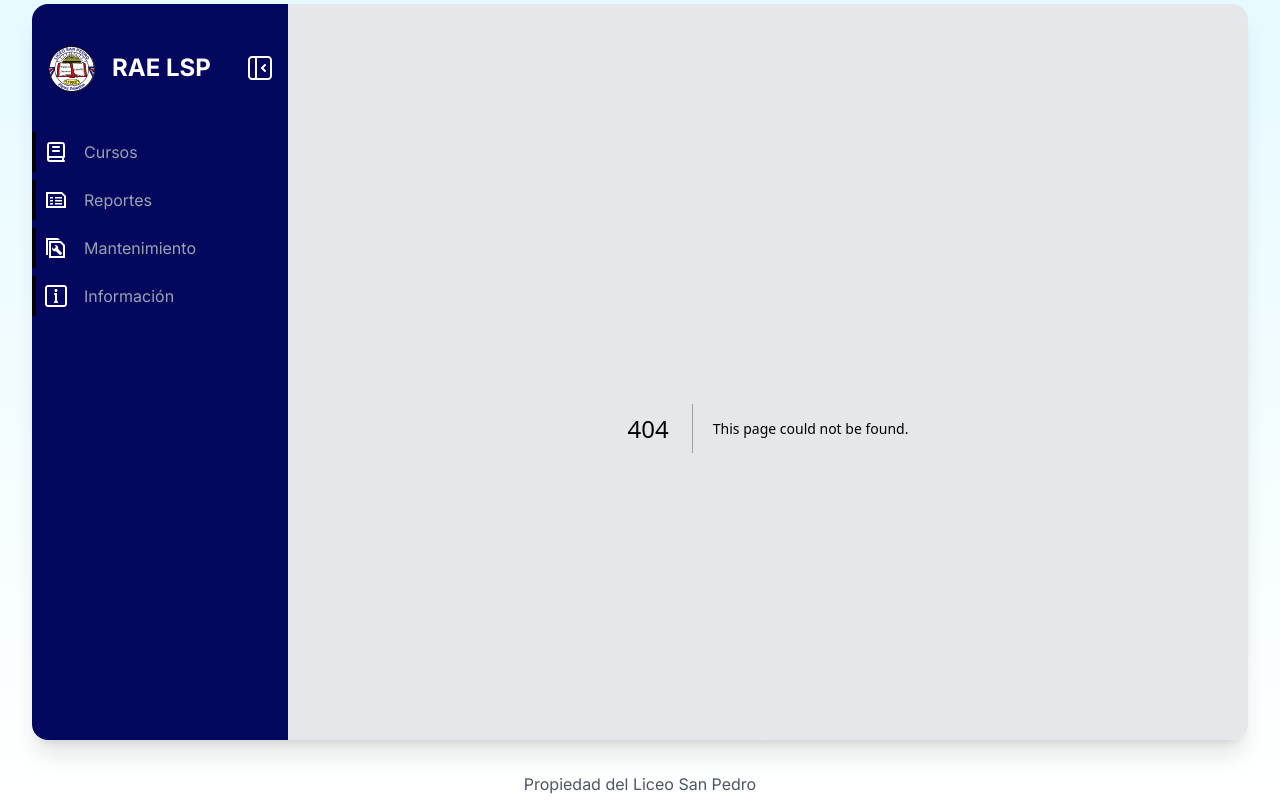
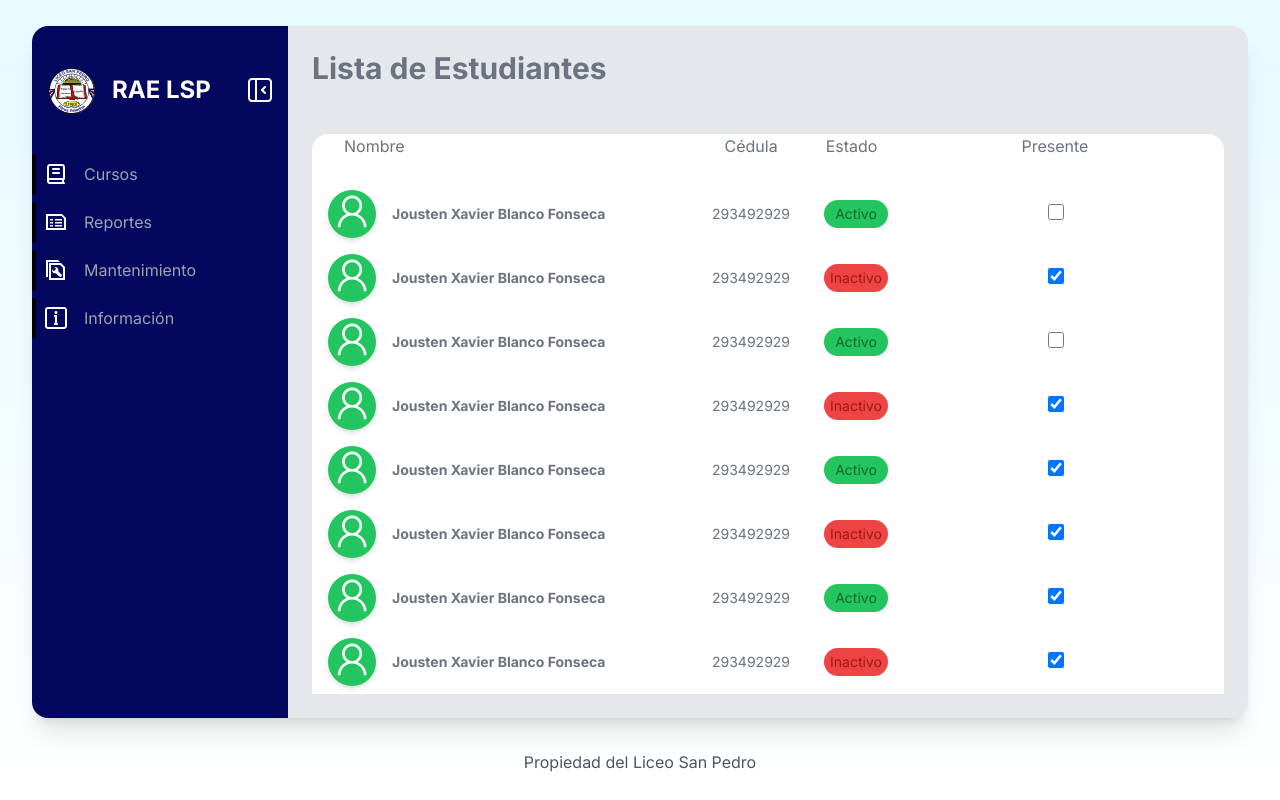
Before and after one commit to JoustenBlanco/ProyectoIngenieria, a Next.js app: page /homepages/curses/studentsList in a window 1280 px wide. Before the commit this address had no page. Built offline with nearby package versions, Linux system fonts and the light colour scheme.

Commit message:
[ADD] Students List

```diff
--- /dev/null
+++ b/src/app/components/Atoms/checkbox.tsx
@@ -0,0 +1,35 @@
+"use client";
+import React from "react";
+
+interface ButtonProps {
+  name: string;
+  iconName: string;
+  bgColor: string;
+  onClick: () => void;
+}
+
+const Button: React.FC<ButtonProps> = ({
+  name,
+  iconName,
+  bgColor,
+  onClick,
+}) => {
+  return (
+    <div className="flex items-center mb-6">
+      <input
+        type="checkbox"
+        id="check"
+        name="check"
+        className="h-4 w-4 text-indigo-600 focus:ring-indigo-500 border-gray-300 rounded"
+      />
+      <label
+        htmlFor="check"
+        className="ml-2 text-lg font-medium text-gray-700"
+      >
+        Recordarme
+      </label>
+    </div>
+  );
+};
+
+export default Button;
--- a/src/app/components/curses/curse.tsx
+++ b/src/app/components/curses/curse.tsx
@@ -1,15 +1,24 @@
 "use client";
 import React from "react";
+import { useRouter } from "next/navigation";
 
 interface CurseProps {
   image: string;
   title: string;
   description: string;
+  route: string;
 }
 
-const Curse: React.FC<CurseProps> = ({ image, title, description }) => {
+
+
+const Curse: React.FC<CurseProps> = ({ image, title, description, route }) => {
+  const router = useRouter();
+
+  const handleClick = () => {
+    router.push(route);
+  };
   return (
-    <div className="flex gap-8 justify-start items-center w-full bg-white p-4 rounded-xl hover:bg-gray-100 transition-all duration-300">
+    <div onClick={handleClick} className="flex gap-8 justify-start items-center w-full bg-white p-4 rounded-xl hover:bg-gray-100 transition-all duration-300">
       <img src={image} className="w-12 h-12 bg-violet-700 rounded-full p-1 shadow-md" alt="" />
       <div className="flex-col gap-1">
         <h2 className="text-2xl font-bold text-gray-500">{title}</h2>
@@ -19,4 +28,6 @@ const Curse: React.FC<CurseProps> = ({ image, title, description }) => {
   );
 };
 
+
+
 export default Curse;
--- /dev/null
+++ b/src/app/components/students/student.tsx
@@ -0,0 +1,63 @@
+"use client";
+import React from "react";
+
+interface StudentProps {
+  image: string;
+  name: string;
+  id: string;
+  status: string;
+  present: string;
+}
+
+const Curse: React.FC<StudentProps> = ({
+  image,
+  name,
+  id,
+  status,
+  present,
+}) => {
+  const getStatusColor = (status: string) => {
+    switch (status.toLowerCase()) {
+      case "activo":
+        return "bg-green-500 text-green-800";
+      case "inactivo":
+        return "bg-red-500 text-red-800";
+      default:
+        return "bg-gray-700";
+    }
+  };
+
+  // Convertimos el valor de "present" a booleano
+  const isPresent = present === "S";
+
+  return (
+    <div className="flex gap-0 justify-start items-center w-full bg-white p-4 hover:bg-gray-100 transition-all duration-300 h-16">
+      <img
+        src={image}
+        className="w-12 h-12 bg-green-500 rounded-full p-1 shadow-md"
+        alt=""
+      />
+      <h2 className="text-sm font-bold text-gray-500 pr-8 w-80 ml-4">
+        {name}
+      </h2>
+      <p className="text-sm text-gray-500 w-24">{id}</p>
+      <div className="w-24 text-center px-4">
+        <p className={`rounded-full ${getStatusColor(status)} text-sm p-1`}>
+          {status}
+        </p>
+      </div>
+      <div className="w-40 text-end">
+        <input
+          type="checkbox"
+          id="check"
+          name="check"
+          className="h-4 w-4 text-green-600 focus:ring-green-500 bg-green-600 border-gray-300 rounded"
+          checked={isPresent}
+          readOnly
+        />
+      </div>
+    </div>
+  );
+};
+
+export default Curse;
--- a/src/app/homepages/curses/page.tsx
+++ b/src/app/homepages/curses/page.tsx
@@ -39,6 +39,7 @@ export default function Curses() {
               image="/images/students.svg"
               title={`Sección ${clase.RAE_Secciones.Nombre} - ${clase.RAE_Materia.Nombre}`}
               description={clase.Descripcion || "Sin descripción"}
+              route="homepages/curses/studentsList"
             />
         ))}
       </div>
--- /dev/null
+++ b/src/app/homepages/curses/studentsList/page.tsx
@@ -0,0 +1,95 @@
+"use client";
+import React from "react";
+import Student from "@/app/components/students/student"; // Asegúrate de que el path esté correcto.
+
+const students = [
+  {
+    image: "/images/user.svg",
+    name: "Jousten Xavier Blanco Fonseca",
+    id: "293492929",
+    status: "Activo",
+    present: "N"
+  },
+  {
+    image: "/images/user.svg",
+    name: "Jousten Xavier Blanco Fonseca",
+    id: "293492929",
+    status: "Inactivo",
+    present: "S"
+  },
+  {
+    image: "/images/user.svg",
+    name: "Jousten Xavier Blanco Fonseca",
+    id: "293492929",
+    status: "Activo",
+    present: "N"
+  },
+  {
+    image: "/images/user.svg",
+    name: "Jousten Xavier Blanco Fonseca",
+    id: "293492929",
+    status: "Inactivo",
+    present: "S"
+  },
+  {
+    image: "/images/user.svg",
+    name: "Jousten Xavier Blanco Fonseca",
+    id: "293492929",
+    status: "Activo",
+    present: "S"
+  },
+  {
+    image: "/images/user.svg",
+    name: "Jousten Xavier Blanco Fonseca",
+    id: "293492929",
+    status: "Inactivo",
+    present: "S"
+  },
+  {
+    image: "/images/user.svg",
+    name: "Jousten Xavier Blanco Fonseca",
+    id: "293492929",
+    status: "Activo",
+    present: "S"
+  },
+  {
+    image: "/images/user.svg",
+    name: "Jousten Xavier Blanco Fonseca",
+    id: "293492929",
+    status: "Inactivo",
+    present: "S"
+  },
+
+];
+
+const StudentsList: React.FC = () => {
+  return (
+    <div className="flex flex-col gap-4">
+      <h1 className="text-3xl font-bold mb-8 text-gray-500">
+        Lista de Estudiantes
+      </h1>
+      <div className="bg-white rounded-2xl">
+        <div className="h-12 flex flex-row px-8 justify-start text-gray-500">
+            <span>Nombre</span>
+            <span className="ml-80">Cédula</span>
+            <span className="ml-12">Estado</span>
+            <span className="ml-36">Presente</span>
+        </div>
+        <div>
+          {students.map((student, index) => (
+            <Student
+              key={index}
+              image={student.image}
+              name={student.name}
+              id={student.id}
+              status={student.status}
+              present={student.present}
+            />
+          ))}
+        </div>
+      </div>
+    </div>
+  );
+};
+
+export default StudentsList;
```
